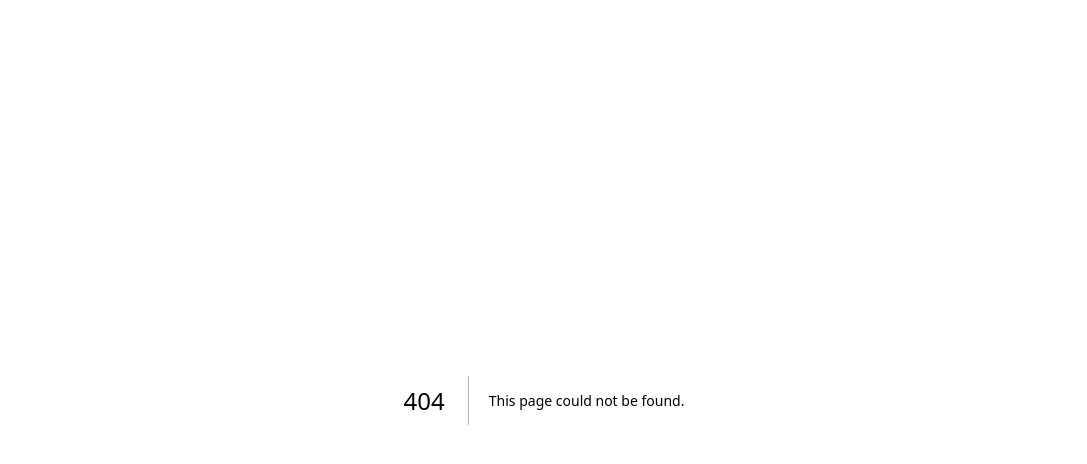
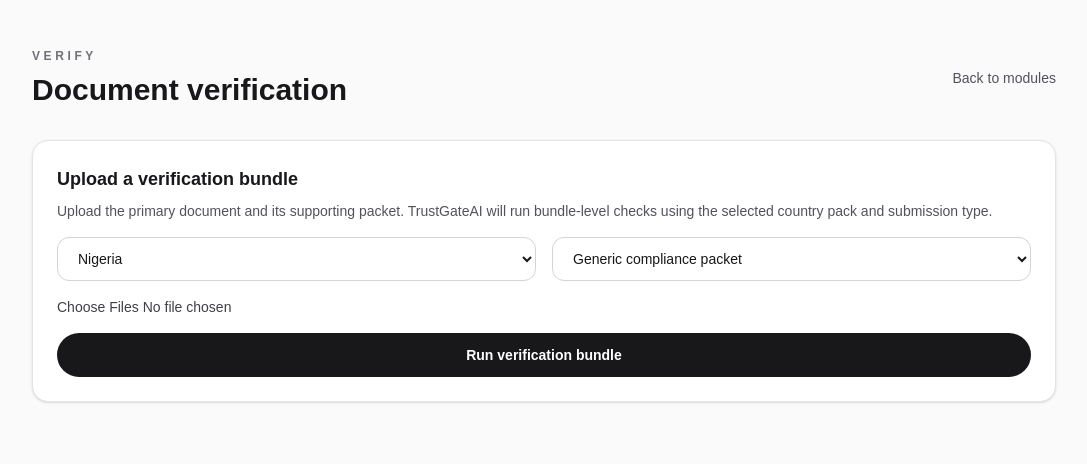
Before and after one commit to stmarkadebayo/TrustGateAI, a Next.js app: page /verify in a window 1280 px wide. Before the commit this address had no page. Shown: the top 464 px of the page, without its empty margins (96-1183 px from the left). Built offline with nearby package versions, Linux system fonts and the light colour scheme.

Commit message:
Add public module pages

```diff
--- /dev/null
+++ b/src/app/audit/page.tsx
@@ -0,0 +1,25 @@
+import Link from "next/link";
+import { AuditClient } from "@/components/audit-client";
+
+export default function AuditPage() {
+  return (
+    <div className="min-h-screen bg-zinc-50 px-6 py-12">
+      <div className="mx-auto flex w-full max-w-5xl flex-col gap-8">
+        <div className="flex items-center justify-between gap-4">
+          <div>
+            <p className="text-xs font-semibold uppercase tracking-[0.3em] text-zinc-500">
+              Audit
+            </p>
+            <h1 className="mt-2 text-3xl font-semibold text-zinc-900">
+              Public audit automation
+            </h1>
+          </div>
+          <Link href="/dashboard" className="text-sm text-zinc-600 hover:text-zinc-900">
+            Back to modules
+          </Link>
+        </div>
+        <AuditClient />
+      </div>
+    </div>
+  );
+}
--- /dev/null
+++ b/src/app/chat/page.tsx
@@ -0,0 +1,25 @@
+import Link from "next/link";
+import { ChatClient } from "@/components/chat-client";
+
+export default function ChatPage() {
+  return (
+    <div className="min-h-screen bg-zinc-50 px-6 py-12">
+      <div className="mx-auto flex w-full max-w-5xl flex-col gap-8">
+        <div className="flex items-center justify-between gap-4">
+          <div>
+            <p className="text-xs font-semibold uppercase tracking-[0.3em] text-zinc-500">
+              Chat
+            </p>
+            <h1 className="mt-2 text-3xl font-semibold text-zinc-900">
+              Compliance assistant
+            </h1>
+          </div>
+          <Link href="/dashboard" className="text-sm text-zinc-600 hover:text-zinc-900">
+            Back to modules
+          </Link>
+        </div>
+        <ChatClient />
+      </div>
+    </div>
+  );
+}
--- /dev/null
+++ b/src/app/verify/page.tsx
@@ -0,0 +1,25 @@
+import Link from "next/link";
+import { VerifyClient } from "@/components/verify-client";
+
+export default function VerifyPage() {
+  return (
+    <div className="min-h-screen bg-zinc-50 px-6 py-12">
+      <div className="mx-auto flex w-full max-w-5xl flex-col gap-8">
+        <div className="flex items-center justify-between gap-4">
+          <div>
+            <p className="text-xs font-semibold uppercase tracking-[0.3em] text-zinc-500">
+              Verify
+            </p>
+            <h1 className="mt-2 text-3xl font-semibold text-zinc-900">
+              Document verification
+            </h1>
+          </div>
+          <Link href="/dashboard" className="text-sm text-zinc-600 hover:text-zinc-900">
+            Back to modules
+          </Link>
+        </div>
+        <VerifyClient />
+      </div>
+    </div>
+  );
+}
```
